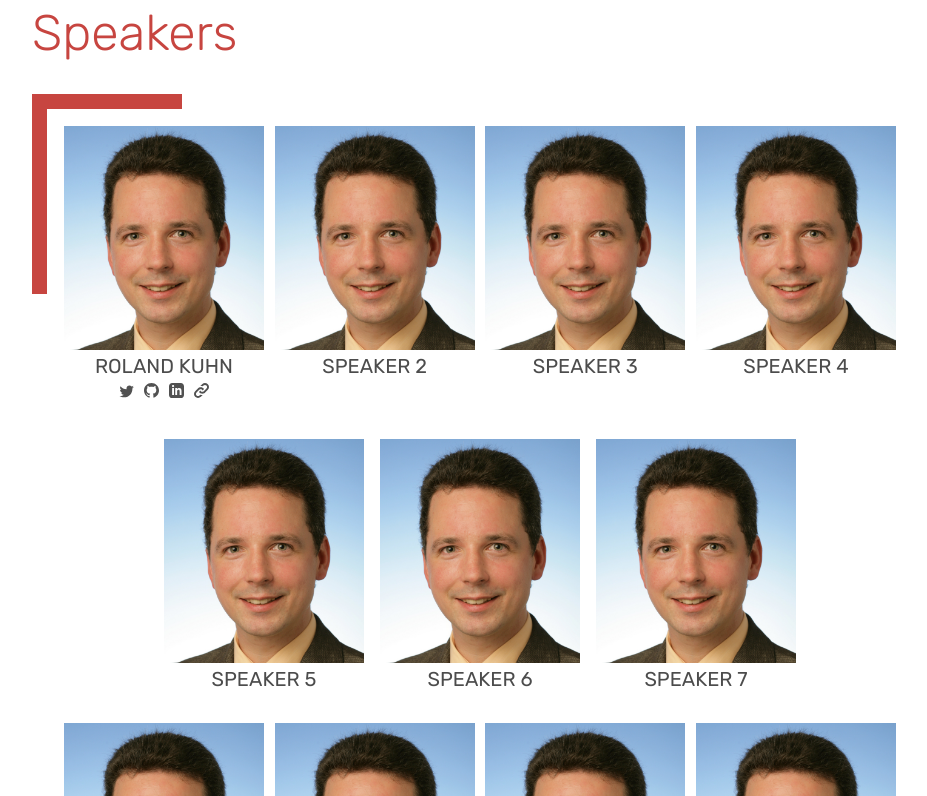
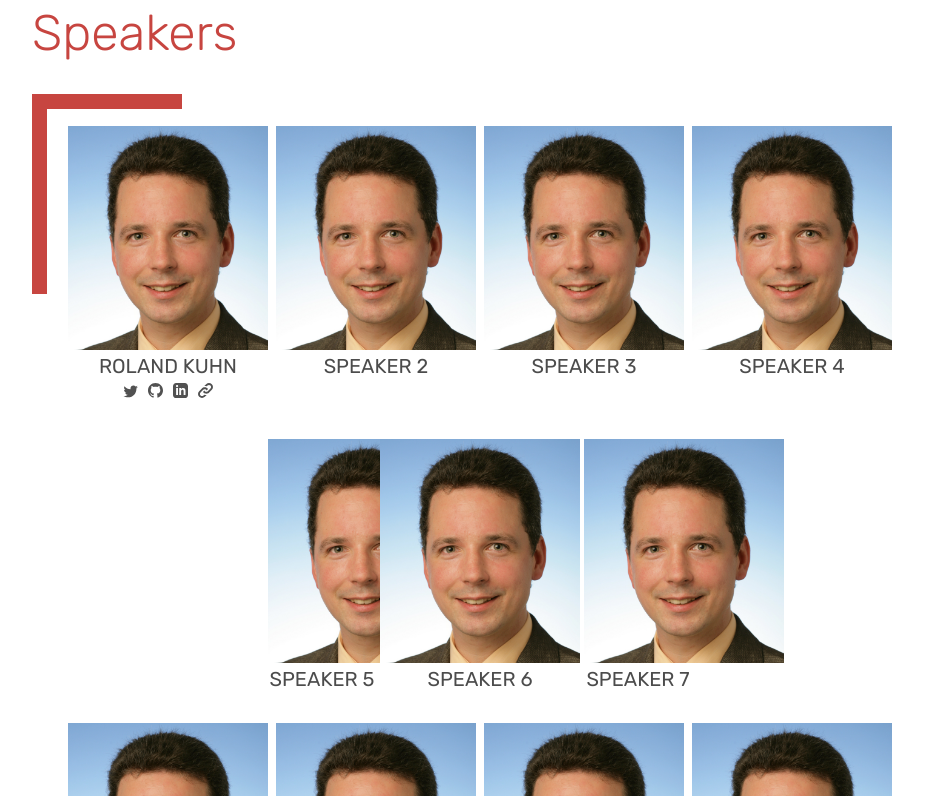
Before and after one commit to gtugablue/commitporto-2019, a Vue app: page / in a window 1280 px wide. Shown: the part 1484-2280 px from the top of the page, without its empty margins (160-1087 px from the left). Built offline with nearby package versions, Linux system fonts and the light colour scheme; what vue-resource would draw is missing.

Commit message:
Changes speakers grid

```diff
--- a/src/components/Speaker.vue
+++ b/src/components/Speaker.vue
@@ -48,6 +48,7 @@ export default {
   text-align: center;
   margin-bottom: var(--space);
   cursor: pointer;
+  grid-column: span 2;
 
   @media (--desktop) {
     &:nth-child(5) {
@@ -57,6 +58,10 @@ export default {
     &:nth-child(7) {
       margin-right: 100px;
     }
+  }
+
+  &:nth-child(5) {
+    grid-column: 2 / 4;
   }
 }
 
--- a/src/pages/Speakers.vue
+++ b/src/pages/Speakers.vue
@@ -93,10 +93,8 @@ export default {
 }
 
 .speakers-list {
-  display: flex;
-  align-items: flex-start;
-  flex-wrap: wrap;
-  justify-content: space-between;
+  display: grid;
+  grid-template-columns: repeat(8, 1fr);
 }
 
 .bottom-border {
```
